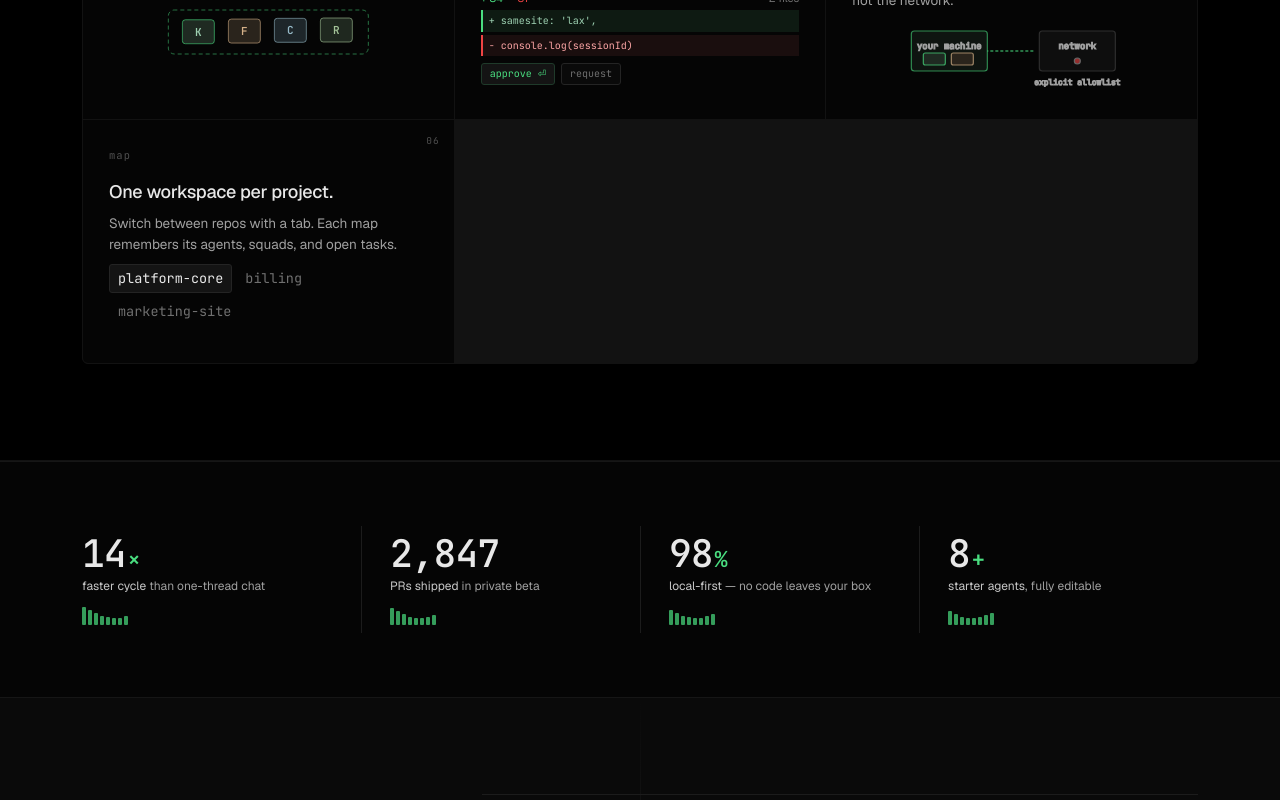
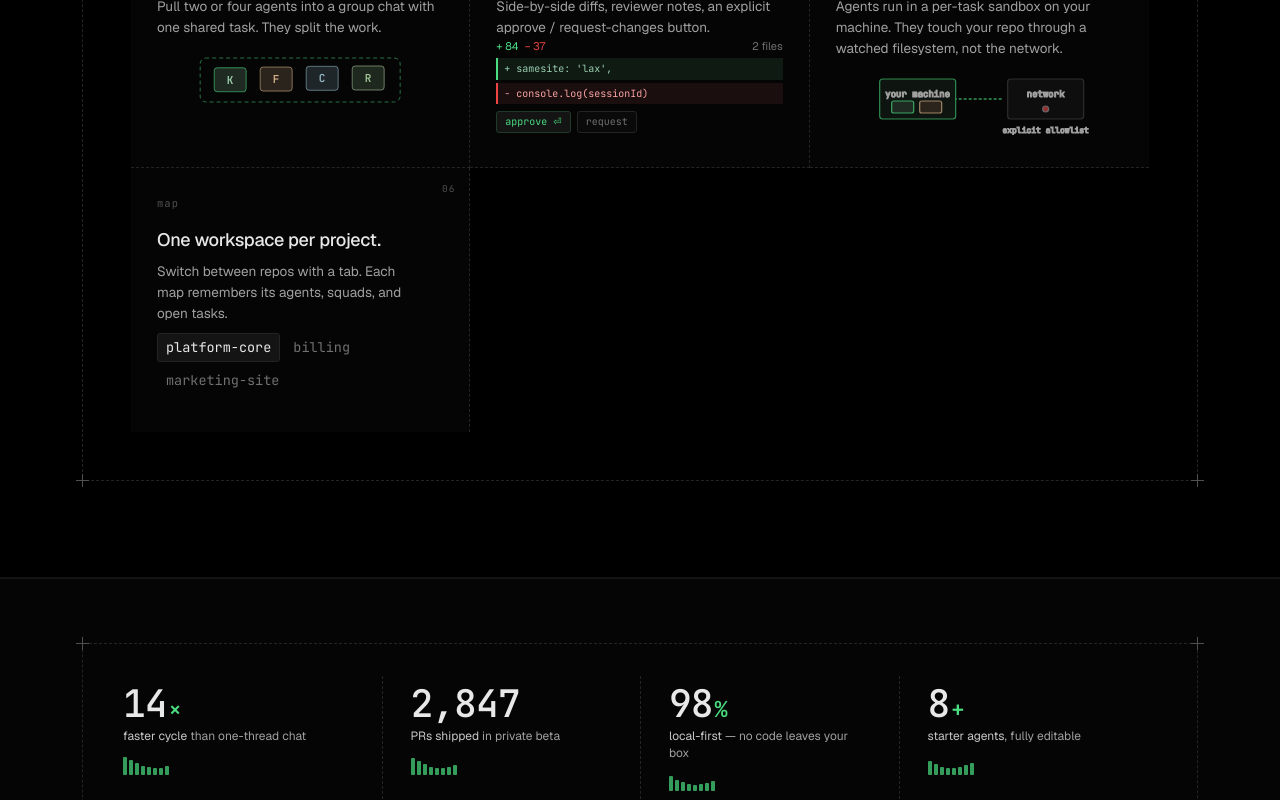
Before and after one commit to orbit-agents/orbit-client, a Next.js app: page / in a window 1280 px wide. Shown: the part 2220-3020 px from the top of the page. Built offline with nearby package versions, Linux system fonts and the light colour scheme.

Commit message:
feat(landing): dashed-frame blueprint look on every section + dashed grid dividers

```diff
--- a/app/(marketing)/_components/sections/Compare.tsx
+++ b/app/(marketing)/_components/sections/Compare.tsx
@@ -1,6 +1,7 @@
 import { ReactNode } from "react";
 import { SectionContainer } from "../ui/SectionContainer";
 import { Eyebrow } from "../ui/Eyebrow";
+import { DashedFrame } from "../ui/DashedFrame";
 
 const THEM = [
   "One thread, one task at a time.",
@@ -24,6 +25,7 @@ export function Compare() {
   return (
     <section style={{ padding: "96px 0", borderBottom: "1px solid var(--line0)" }}>
       <SectionContainer>
+        <DashedFrame padding={48}>
           <div className="reveal" style={{ maxWidth: 720, marginBottom: 36 }}>
             <Eyebrow color="var(--accent)">Why orbit</Eyebrow>
             <h2 style={{ fontSize: 36, lineHeight: 1.1, letterSpacing: "-0.8px", fontWeight: 600, margin: "12px 0 12px" }}>
@@ -42,8 +44,8 @@ export function Compare() {
               gridTemplateColumns: "1fr 60px 1fr",
               gap: 0,
               alignItems: "stretch",
-            border: "1px solid var(--line1)",
-            borderRadius: 6,
+              border: "1px dashed var(--line3)",
+              borderRadius: 2,
               overflow: "hidden",
             }}
           >
@@ -63,6 +65,8 @@ export function Compare() {
                 color: "var(--textFaint)",
                 letterSpacing: "0.2em",
                 writingMode: "vertical-rl",
+                borderLeft: "1px dashed var(--line3)",
+                borderRight: "1px dashed var(--line3)",
               }}
             >
               vs
@@ -73,6 +77,7 @@ export function Compare() {
               ))}
             </Col>
           </div>
+        </DashedFrame>
       </SectionContainer>
     </section>
   );
@@ -124,7 +129,7 @@ function Row({
     <div
       style={{
         padding: "12px 0",
-        borderTop: first ? "none" : "1px solid var(--line2)",
+        borderTop: first ? "none" : "1px dashed var(--line3)",
         display: "flex",
         alignItems: "start",
         gap: 10,
--- a/app/(marketing)/_components/sections/Download.tsx
+++ b/app/(marketing)/_components/sections/Download.tsx
@@ -2,6 +2,7 @@ import { ReactNode } from "react";
 import { SectionContainer } from "../ui/SectionContainer";
 import { Eyebrow } from "../ui/Eyebrow";
 import { AppleIcon, LinuxIcon } from "../icons/Icons";
+import { DashedFrame } from "../ui/DashedFrame";
 
 export function Download() {
   return (
@@ -28,18 +29,16 @@ export function Download() {
         }}
       />
       <SectionContainer>
-        <div
-          className="reveal"
+        <DashedFrame
+          padding="56px 56px 48px"
           style={{
             position: "relative",
             maxWidth: 920,
             margin: "0 auto",
             background: "var(--ink0)",
-            border: "1px solid var(--line2)",
-            borderRadius: 10,
-            padding: "56px 56px 48px",
             boxShadow: "0 24px 80px rgba(0,0,0,0.7)",
           }}
+          className="reveal"
         >
           <Eyebrow>Download</Eyebrow>
           <h2
@@ -103,7 +102,7 @@ export function Download() {
               Windows · soon
             </span>
           </div>
-        </div>
+        </DashedFrame>
       </SectionContainer>
     </section>
   );
--- a/app/(marketing)/_components/sections/HowItWorks.tsx
+++ b/app/(marketing)/_components/sections/HowItWorks.tsx
@@ -1,5 +1,6 @@
 import { ReactNode } from "react";
 import { SectionContainer } from "../ui/SectionContainer";
+import { DashedFrame } from "../ui/DashedFrame";
 import { HowSidebar } from "../utils/HowSidebar";
 
 export function HowItWorks() {
@@ -31,6 +32,7 @@ export function HowItWorks() {
         }}
       />
       <SectionContainer>
+        <DashedFrame padding="48px 56px">
           <div style={{ display: "grid", gridTemplateColumns: "320px 1fr", gap: 80, position: "relative" }}>
             <HowSidebar />
 
@@ -72,6 +74,7 @@ export function HowItWorks() {
               </Step>
             </div>
           </div>
+        </DashedFrame>
       </SectionContainer>
     </section>
   );
@@ -96,7 +99,7 @@ function Step({
       className="step"
       style={{
         padding: "32px 0",
-        borderTop: "1px solid var(--line2)",
+        borderTop: "1px dashed var(--line3)",
         display: "grid",
         gridTemplateColumns: "70px 1fr 360px",
         gap: 32,
--- a/app/(marketing)/_components/sections/Metrics.tsx
+++ b/app/(marketing)/_components/sections/Metrics.tsx
@@ -1,5 +1,6 @@
 import { CountUp } from "../utils/CountUp";
 import { SectionContainer } from "../ui/SectionContainer";
+import { DashedFrame } from "../ui/DashedFrame";
 
 const METRICS: { target: number; unit?: string; emphasis: string; rest: string }[] = [
   { target: 14, unit: "×", emphasis: "faster cycle", rest: " than one-thread chat" },
@@ -19,13 +20,14 @@ export function Metrics() {
       }}
     >
       <SectionContainer>
+        <DashedFrame padding="32px 40px">
           <div className="reveal-stagger" style={{ display: "grid", gridTemplateColumns: "repeat(4, 1fr)", gap: 0 }}>
             {METRICS.map((m, i) => (
               <div
                 key={i}
                 style={{
                   padding: i === 0 ? "8px 28px 8px 0" : "8px 28px",
-                borderLeft: i === 0 ? "none" : "1px solid var(--line2)",
+                  borderLeft: i === 0 ? "none" : "1px dashed var(--line3)",
                   display: "flex",
                   flexDirection: "column",
                   gap: 6,
@@ -63,6 +65,7 @@ export function Metrics() {
               </div>
             ))}
           </div>
+        </DashedFrame>
       </SectionContainer>
     </section>
   );
--- a/app/(marketing)/_components/sections/Values.tsx
+++ b/app/(marketing)/_components/sections/Values.tsx
@@ -1,6 +1,7 @@
 import { ReactNode } from "react";
 import { SectionContainer } from "../ui/SectionContainer";
 import { Eyebrow } from "../ui/Eyebrow";
+import { DashedFrame } from "../ui/DashedFrame";
 
 export function Values() {
   return (
@@ -9,6 +10,7 @@ export function Values() {
       style={{ padding: "96px 0", borderBottom: "1px solid var(--line0)" }}
     >
       <SectionContainer>
+        <DashedFrame padding={48}>
           <div className="reveal" style={{ maxWidth: 720, marginBottom: 56 }}>
             <Eyebrow>What is orbit</Eyebrow>
             <h2
@@ -31,11 +33,6 @@ export function Values() {
             style={{
               display: "grid",
               gridTemplateColumns: "repeat(6, 1fr)",
-            gap: 1,
-            background: "var(--line0)",
-            border: "1px solid var(--line0)",
-            borderRadius: 6,
-            overflow: "hidden",
             }}
           >
             <Cell feature corner="01 / canvas" badge="flagship" title="See the whole team at once.">
@@ -43,7 +40,7 @@ export function Values() {
               <CanvasGlyph />
             </Cell>
 
-          <Cell corner="02" badge="dm" title="Talk to any one of them.">
+            <Cell corner="02" badge="dm" title="Talk to any one of them." dropRight>
               <p style={{ margin: 0 }}>Click an agent, drop into a DM. Threaded tool calls show every grep, diff and shell.</p>
               <DmGlyph />
             </Cell>
@@ -58,16 +55,17 @@ export function Values() {
               <DiffGlyph />
             </Cell>
 
-          <Cell corner="05" badge="sandbox" title="Local-first. Sandboxed.">
+            <Cell corner="05" badge="sandbox" title="Local-first. Sandboxed." dropRight>
               <p style={{ margin: 0 }}>Agents run in a per-task sandbox on your machine. They touch your repo through a watched filesystem, not the network.</p>
               <SandboxGlyph />
             </Cell>
 
-          <Cell corner="06" badge="map" title="One workspace per project.">
+            <Cell corner="06" badge="map" title="One workspace per project." dropBottom>
               <p style={{ margin: 0 }}>Switch between repos with a tab. Each map remembers its agents, squads, and open tasks.</p>
               <MapGlyph />
             </Cell>
           </div>
+        </DashedFrame>
       </SectionContainer>
     </section>
   );
@@ -78,12 +76,16 @@ function Cell({
   corner,
   badge,
   title,
+  dropRight = false,
+  dropBottom = false,
   children,
 }: {
   feature?: boolean;
   corner: string;
   badge: string;
   title: string;
+  dropRight?: boolean;
+  dropBottom?: boolean;
   children: ReactNode;
 }) {
   return (
@@ -97,6 +99,8 @@ function Cell({
         flexDirection: "column",
         position: "relative",
         overflow: "hidden",
+        borderRight: dropRight ? "none" : "1px dashed var(--line3)",
+        borderBottom: dropBottom ? "none" : "1px dashed var(--line3)",
       }}
     >
       <div
--- /dev/null
+++ b/app/(marketing)/_components/ui/DashedFrame.tsx
@@ -0,0 +1,58 @@
+import { CSSProperties, ReactNode } from "react";
+
+type Props = {
+  children: ReactNode;
+  padding?: CSSProperties["padding"];
+  style?: CSSProperties;
+  className?: string;
+  cornerColor?: string;
+  borderColor?: string;
+};
+
+export function DashedFrame({
+  children,
+  padding = 32,
+  style,
+  className,
+  cornerColor = "var(--textFaint)",
+  borderColor = "var(--line3)",
+}: Props) {
+  return (
+    <div
+      className={className}
+      style={{
+        position: "relative",
+        border: `1px dashed ${borderColor}`,
+        borderRadius: 2,
+        padding,
+        ...style,
+      }}
+    >
+      <Cross color={cornerColor} pos={{ top: -7, left: -7 }} />
+      <Cross color={cornerColor} pos={{ top: -7, right: -7 }} />
+      <Cross color={cornerColor} pos={{ bottom: -7, left: -7 }} />
+      <Cross color={cornerColor} pos={{ bottom: -7, right: -7 }} />
+      {children}
+    </div>
+  );
+}
+
+function Cross({ color, pos }: { color: string; pos: CSSProperties }) {
+  return (
+    <span
+      aria-hidden
+      style={{
+        position: "absolute",
+        width: 13,
+        height: 13,
+        color,
+        pointerEvents: "none",
+        ...pos,
+      }}
+    >
+      <svg width={13} height={13} viewBox="0 0 13 13" fill="none">
+        <path d="M6.5 0v13M0 6.5h13" stroke="currentColor" strokeWidth={1} />
+      </svg>
+    </span>
+  );
+}
```
Also changed, not shown: app/(marketing)/_components/sections/Agents.tsx (+9 -6 lines). Lines whose indentation alone changed are shown as unchanged.
